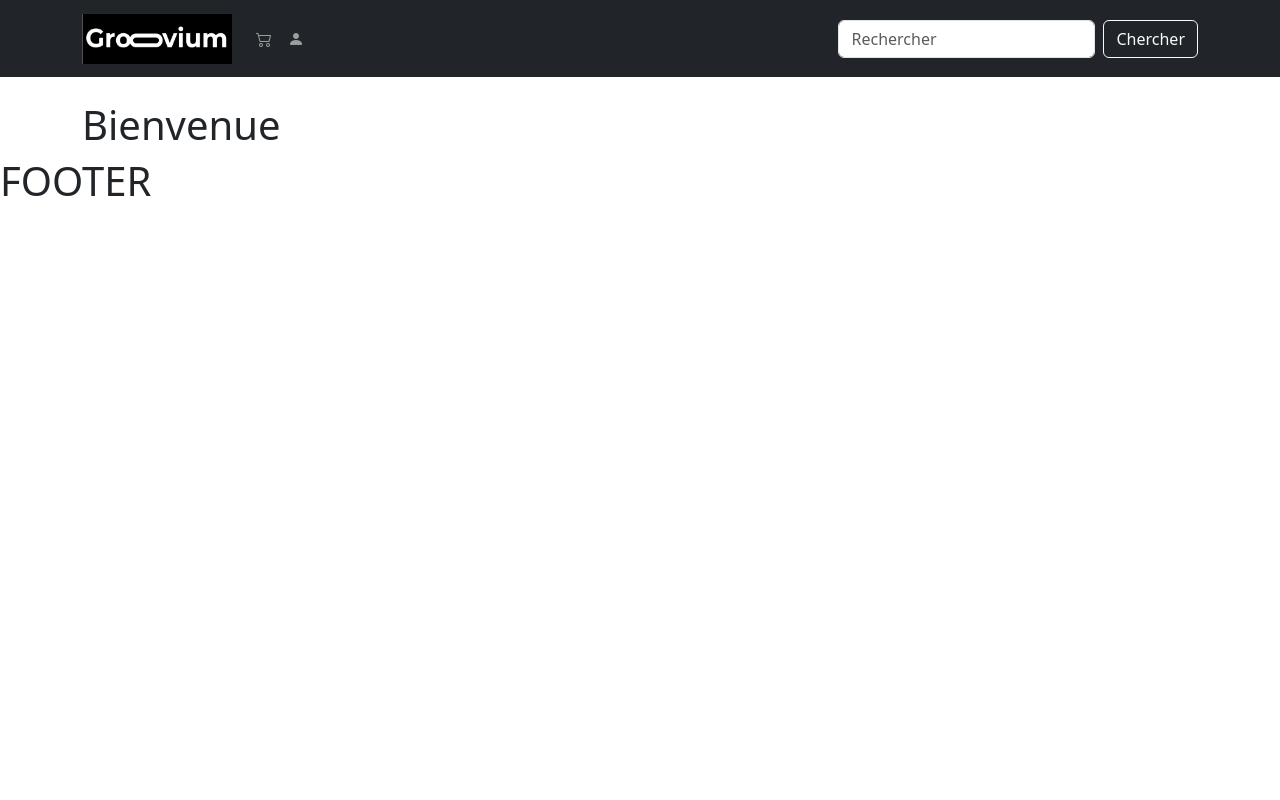
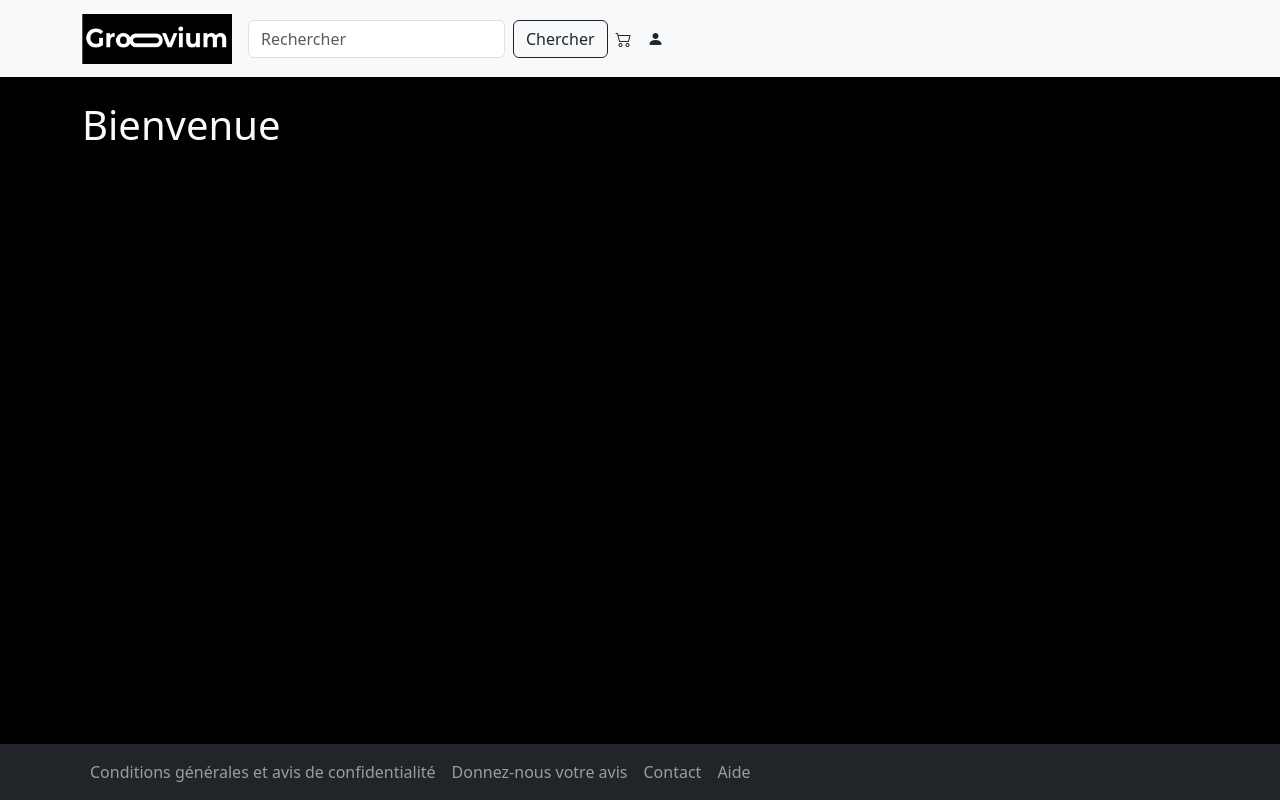
Before and after one commit to Neky547/Projet-e-commerce, a plain HTML site: page index.html in a window 1280 px wide. Drawn offline with nearby package versions, Linux system fonts and the light colour scheme.

Commit message:
footer,style.css

```diff
--- a/footer.html
+++ b/footer.html
@@ -1,9 +1,5 @@
-<nav class="navbar navbar-expand-lg navbar-dark bg-dark">
-    <div class="container">
-        <a class="navbar-brand" href="index.html">
-            <img src="/images/logo.png" alt="Logo" width="150" height="50" class="d-inline-block align-text-top">
-        </a>
-
+<nav class="navbar navbar-expand-lg navbar-dark bg-dark fixed-bottom">
+    <div class="container justify-text-center">
         <button class="navbar-toggler" type="button" data-bs-toggle="collapse" data-bs-target="#navbarNav">
             <span class="navbar-toggler-icon"></span>
         </button>
@@ -11,19 +7,18 @@
         <div class="collapse navbar-collapse" id="navbarNav">
             <ul class="navbar-nav me-auto">
                 <li class="nav-item">
-                    <a class="nav-link" href="#">Donnez-nous votre avis</i></a>
+                    <a class="nav-link" href="#">Conditions générales et avis de confidentialité</a>
                 </li>
                 <li class="nav-item">
-                    <a class="nav-link" href="#">Contact</i></a>
+                    <a class="nav-link" href="#">Donnez-nous votre avis</a>
                 </li>
                 <li class="nav-item">
-                    <a class="nav-link" href="#">Aide</i></a>
+                    <a class="nav-link" href="#">Contact</a>
+                </li>
+                <li class="nav-item">
+                    <a class="nav-link" href="#">Aide</a>
                 </li>
             </ul>
-            <form class="d-flex">
-                <input class="form-control me-2" type="search" placeholder="Rechercher">
-                <button class="btn btn-outline-light" type="submit">Chercher</button>
-            </form>
         </div>
     </div>
 </nav>
--- a/header.html
+++ b/header.html
@@ -1,5 +1,5 @@
-<nav class="navbar navbar-expand-lg navbar-dark bg-dark">
-    <div class="container">
+<nav class="navbar navbar-expand-lg navbar-dark bg-light">
+    <div class="container text-center">
         <a class="navbar-brand" href="index.html">
             <img src="/images/logo.png" alt="Logo" width="150" height="50" class="d-inline-block align-text-top">
         </a>
@@ -9,18 +9,18 @@
         </button>
 
         <div class="collapse navbar-collapse" id="navbarNav">
+            <form class="d-flex">
+                <input class="form-control me-2" type="search" placeholder="Rechercher">
+                <button class="btn btn-outline-dark" type="submit">Chercher</button>
+            </form>
             <ul class="navbar-nav me-auto">
                 <li class="nav-item">
-                    <a class="nav-link" href="panier.html"><i class="bi bi-cart2"></i></a>
+                    <a class="nav-link text-dark" href="panier.html"><i class="bi bi-cart2"></i></a>
                 </li>
                 <li class="nav-item">
-                    <a class="nav-link" href="profil.html"><i class="bi bi-person-fill"></i></a>
+                    <a class="nav-link text-dark" href="profil.html"><i class="bi bi-person-fill"></i></a>
                 </li>
             </ul>
-            <form class="d-flex">
-                <input class="form-control me-2" type="search" placeholder="Rechercher">
-                <button class="btn btn-outline-light" type="submit">Chercher</button>
-            </form>
         </div>
     </div>
 </nav>
--- a/index.html
+++ b/index.html
@@ -5,12 +5,12 @@
     <meta charset="UTF-8">
     <meta name="viewport" content="width=device-width, initial-scale=1.0">
     <title>Groovium</title>
-
     <link href="https://cdn.jsdelivr.net/npm/bootstrap@5.3.3/dist/css/bootstrap.min.css" rel="stylesheet">
     <link href="https://cdn.jsdelivr.net/npm/bootstrap-icons@1.11.3/font/bootstrap-icons.css" rel="stylesheet">
+    <link rel="stylesheet" href="style.css">
 </head>
 
-<body>
+<body class="text-light">
     <div id="header"></div>
 
     <main class="container mt-4">
@@ -25,15 +25,14 @@
     </script>
 
     <!--Footer-->
-    <h1>FOOTER</h1>
+    <div id="footer"></div>
     <script>
-        fectch("footer.html")
+        fetch("footer.html")
             .then(res => res.text())
             .then(data => document.getElementById("footer").innerHTML = data)
             .catch(err => console.error("Erreur lors du chargement du footer :", err));
     </script>
 
     <script src="https://cdn.jsdelivr.net/npm/bootstrap@5.3.3/dist/js/bootstrap.bundle.min.js"></script>
-
 </body>
 </html>
--- /dev/null
+++ b/style.css
@@ -0,0 +1,4 @@
+body {
+    background-color: rgb(0, 0, 0);
+
+}
```
